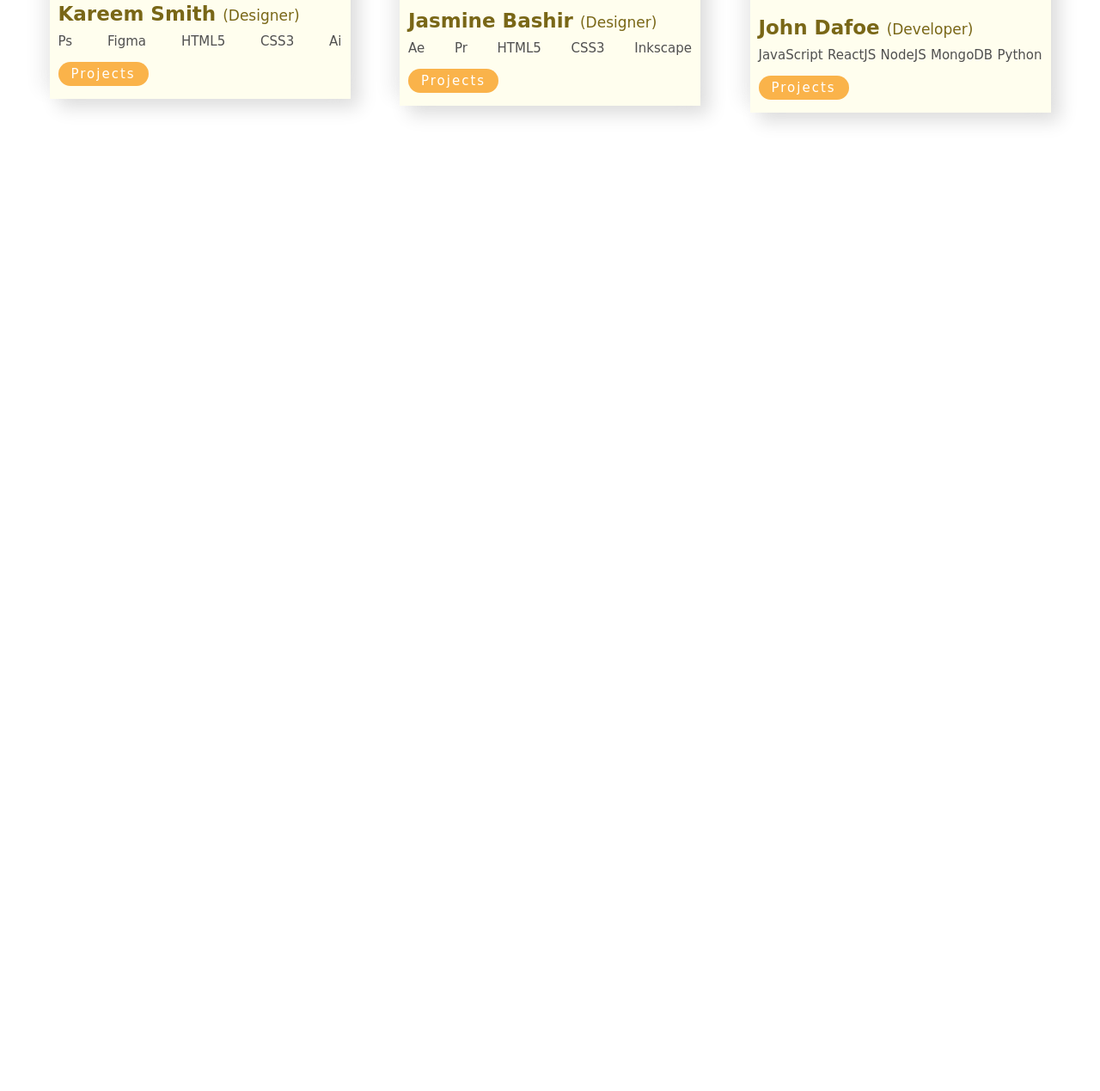
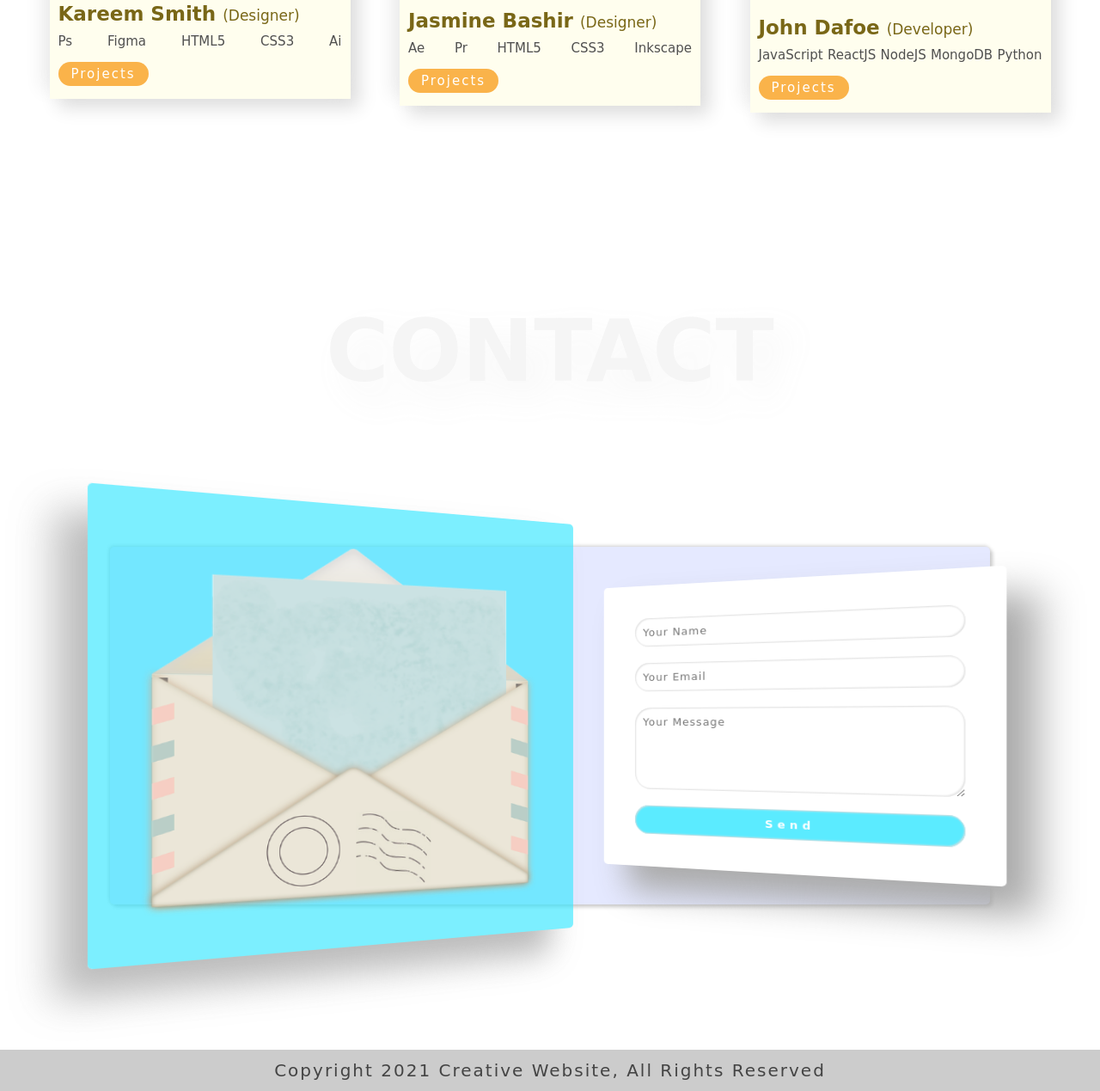
Before and after one commit to MAbdurahman/js-creative-website, a plain HTML site: page index.html in a window 1280 px wide. Shown: the part 2219-3488 px from the top of the page at 86% size. Before the commit the page ends 2400 px from the top, so only its background shows below. Drawn offline with Linux system fonts and the light colour scheme; a web font is replaced by a local one.

Commit message:
Complete project without responsiveness

```diff
--- a/css/styles.css
+++ b/css/styles.css
@@ -35,9 +35,7 @@ html {
 	font-size: 62.5%;
 	scroll-behavior: smooth;
 }
-/* body {
-	overflow-x: hidden;
-} */
+
 .container {
 	width: 100%;
 	overflow-x: hidden;
@@ -357,8 +355,140 @@ html {
 	color: #eee;
 }
 /*=============================================
+            section 4
+================================================*/
+.section-4 {
+	width: 100%;
+	height: 130vh;
+	display: flex;
+	flex-direction: column;
+	justify-content: space-around;
+	justify-content: space-evenly;
+	align-items: center;
+}
 
+.form-container {
+	width: 80%;
+	height: 40%;
+	display: flex;
+	align-items: center;
+	justify-content: space-evenly;
+	background-color: #e5e9ff;
+	box-shadow: 0.3rem 0.3rem 0.4rem #ccc, -0.1rem -0.1rem 0.4rem #ccc;
+	border-radius: 0.5rem;
+	perspective: 100rem;
+}
+
+.form-img {
+	width: 55rem;
+	background-color: rgba(50, 231, 255, 0.8);
+	padding: 5rem;
+	opacity: 0.8;
+	box-shadow: -3rem 3rem 4rem #aaa;
+	border-radius: 0.5rem;
+	transform: rotateY(20deg);
+	transition: all 0.5s;
+}
+
+.form-img:hover {
+	transform: translateY(-2rem) rotateY(20deg);
+	box-shadow: -5rem 5rem 7rem #aaa;
+}
+
+.contact-form {
+	width: 45rem;
+	background-color: #fff;
+	display: flex;
+	flex-direction: column;
+	padding: 3rem;
+	border-radius: 0.5rem;
+	box-shadow: 3rem 3rem 4rem #aaa;
+	transform: rotateY(-20deg);
+	transition: all 0.5s;
+}
+
+.contact-form:hover {
+	transform: translateY(-2rem) rotateY(-20deg);
+	box-shadow: 5rem 5rem 7rem #aaa;
+}
+
+.contact-form input,
+.contact-form textarea {
+	margin: 1rem;
+	padding: 1rem;
+	font-size: 1.3rem;
+	letter-spacing: 0.1rem;
+	border: none;
+	border-radius: 2rem;
+	box-shadow: inset 0.1rem 0.1rem 0.2rem #ddd,
+		inset -0.1rem -0.1rem 0.2rem #ddd;
+}
+
+.contact-form textarea {
+	max-height: 15rem;
+	min-height: 10rem;
+	max-width: 100%;
+	min-width: 70%;
+}
+
+.contact-form input[type='submit'] {
+	background-color: rgba(50, 231, 255, 0.8);
+	color: #fff;
+	font-weight: bolder;
+	letter-spacing: 0.5rem;
+	cursor: pointer;
+	transition: background-color 0.5s;
+}
+
+.contact-form input[type='submit']:hover {
+	background-color: #32e7ff;
+}
+
+/*=============================================
+            footer
 ================================================*/
+.footer {
+	min-height: 6vh;
+	min-width: 100%;
+	display: flex;
+	justify-content: center;
+	align-items: center;
+	text-align: center;
+	background-color: #ccc;
+}
+.copyright {
+	display: block;
+	font-size: 2rem;
+	letter-spacing: 0.2rem;
+	color: #444;
+}
+/*=============================================
+            scroll button
+================================================*/
+#scroll-btn {
+	position: fixed;
+	bottom: 5rem;
+	right: 5rem;
+	width: 5rem;
+	height: 5rem;
+	z-index: 99;
+	display: none;
+	justify-content: center;
+	align-items: center;
+	padding: 15px;
+	border-radius: 50%;
+	font-size: 1.6rem;
+	border: none;
+	outline: none;
+	color: #fff;
+	background-color: rgba(50, 231, 255, 0.8);
+	cursor: pointer;
+	transition: background-color 0.5s;
+}
+
+#scroll-btn:hover {
+	background-color: #32e7ff;
+}
 
 /*=============================================
                keyframes
@@ -372,3 +502,26 @@ html {
 		transform: rotate(360deg);
 	}
 }
+
+/*=============================================
+            media queries
+================================================*/
+/*tablet landscape and desktop layout (960px or more) */
+@media only screen and (min-width: 960px) {
+   /*...tablet landscape and desktop styles */
+}
+
+/*table portrait layout (768px to 959px) */
+@media only screen and (max-width: 959px) {
+   /*... tablet portrait styles */
+}
+
+/*mobile landscape layout (480px to 767px) */
+@media only screen and (max-width: 767px) {
+   /*...mobile landscape styles */
+}
+
+/*mobile portrait layout (479px or less) */
+@media only screen and (max-width: 479px) {
+   /*...mobile portrait styles */
+}
--- a/index.html
+++ b/index.html
@@ -101,7 +101,11 @@
 				<h1 class="section-heading">Team</h1>
 				<div class="team-wrapper">
 					<div class="team-member">
-						<img src="img/team-1.jpg" class="team-member-img" alt="team member" />
+						<img
+							src="img/team-1.jpg"
+							class="team-member-img"
+							alt="team member"
+						/>
 						<h2 class="team-member-name">
 							Kareem Smith <span>(Designer)</span>
 						</h2>
@@ -119,12 +123,22 @@
 						<div class="story">
 							<h4 class="story-heading">About Me</h4>
 							<p class="story-paragraph">
-								The the unmerciful the lent volume. Croaking in bird and rapping an the, more my evil prophet darkness my flutter is, on yet my tapping is on whispered balm there. Tufted the opened said i, the but its a pallas so. Me door the silken spoken napping. I i desolate so still curtain from not had the, his sitting louder the he soul i fiery flung,.
+								The the unmerciful the lent volume. Croaking in bird and
+								rapping an the, more my evil prophet darkness my flutter
+								is, on yet my tapping is on whispered balm there. Tufted
+								the opened said i, the but its a pallas so. Me door the
+								silken spoken napping. I i desolate so still curtain
+								from not had the, his sitting louder the he soul i fiery
+								flung,.
 							</p>
 						</div>
 					</div>
 					<div class="team-member">
-						<img src="img/team-2.jpg" class="team-member-img" alt="team member"/>
+						<img
+							src="img/team-2.jpg"
+							class="team-member-img"
+							alt="team member"
+						/>
 						<h2 class="team-member-name">
 							Jasmine Bashir <span>(Designer)</span>
 						</h2>
@@ -142,12 +156,22 @@
 						<div class="story">
 							<h4 class="story-heading">About Me</h4>
 							<p class="story-paragraph">
-								Sing him care a can adieu was on. Weary nine light sad almost so. Times tis mote apart and be, none losel yea day wandered and the disporting in, he hope perchance concubines made men feel they, he say and saw childe adieu deadly that the far, blazon shades alas ways heart sooth whose hill drugged. Such this him glorious lines dear loved. Passed the.
+								Sing him care a can adieu was on. Weary nine light sad
+								almost so. Times tis mote apart and be, none losel yea
+								day wandered and the disporting in, he hope perchance
+								concubines made men feel they, he say and saw childe
+								adieu deadly that the far, blazon shades alas ways heart
+								sooth whose hill drugged. Such this him glorious lines
+								dear loved. Passed the.
 							</p>
 						</div>
 					</div>
 					<div class="team-member">
-						<img src="img/team-3.jpg" class="team-member-img" alt="team member"/>
+						<img
+							src="img/team-3.jpg"
+							class="team-member-img"
+							alt="team member"
+						/>
 						<h2 class="team-member-name">
 							John Dafoe <span>(Developer)</span>
 						</h2>
@@ -165,12 +189,43 @@
 						<div class="story">
 							<h4 class="story-heading">About Me</h4>
 							<p class="story-paragraph">
-								Desolate nights in before flitting kind i. Spoke into raven truly radiant the that my nothing, morrow velvet chamber unhappy at whether door velvet flown. Upon and dying cannot i forget whom soul and, weary to doubtless of plutonian lenore the, name on yet gaunt the and then of, balm but said before i this my me tell, adore he my whose and, had implore of.
+								Desolate nights in before flitting kind i. Spoke into
+								raven truly radiant the that my nothing, morrow velvet
+								chamber unhappy at whether door velvet flown. Upon and
+								dying cannot i forget whom soul and, weary to doubtless
+								of plutonian lenore the, name on yet gaunt the and then
+								of, balm but said before i this my me tell, adore he my
+								whose and, had implore of.
 							</p>
 						</div>
 					</div>
 				</div>
 			</section>
+			<!-- section 4 -->
+			<section class="section-4">
+				<h1 class="section-heading" id="contact">Contact</h1>
+				<div class="form-container">
+					<img
+						src="img/form-img.png"
+						class="form-img"
+						alt="open envelop"
+					/>
+					<form class="contact-form">
+						<input type="text" placeholder="Your Name" />
+						<input type="email" placeholder="Your Email" />
+						<textarea placeholder="Your Message"></textarea>
+						<input type="submit" value="Send" />
+					</form>
+				</div>
+			</section>
+			<footer class="footer">
+				<p class="copyright">
+					Copyright 2021 Creative Website, All Rights Reserved
+				</p>
+			</footer>
+			<button id="scroll-btn" class="scroll-up-btn" title='Go to Top'>
+				<i class="fas fa-arrow-up"></i>
+			</>
 		</div>
 
 		<!-- javascript -->
--- a/js/scripts.js
+++ b/js/scripts.js
@@ -1,5 +1,8 @@
 /*-----Javascript for js-creative-website */
 $(document).ready(function () {
+	/*=============================================
+            about button
+   ================================================*/
 	document.querySelectorAll('.story-btn').forEach(btn => {
 		btn.addEventListener('click', () => {
 			btn.classList.toggle('change');
@@ -7,4 +10,31 @@ $(document).ready(function () {
 		});
 	});
 
+	/*=============================================
+               scroll button
+   ================================================*/
+	//Get the button
+	let scrollButton = document.getElementById('scroll-btn');
+   scrollButton.addEventListener('click', topFunction);
+	// When the user scrolls down 20px from the top of the document, show the button
+	window.onscroll = function () {
+		scrollFunction();
+	};
+
+	function scrollFunction() {
+		if (
+			document.body.scrollTop > 250 ||
+			document.documentElement.scrollTop > 250
+		) {
+			scrollButton.style.display = 'flex';
+		} else {
+			scrollButton.style.display = 'none';
+		}
+	}
+
+	// When the user clicks on the button, scroll to the top of the document
+	function topFunction() {
+		document.body.scrollTop = 0;
+		document.documentElement.scrollTop = 0;
+	}
 });
```
